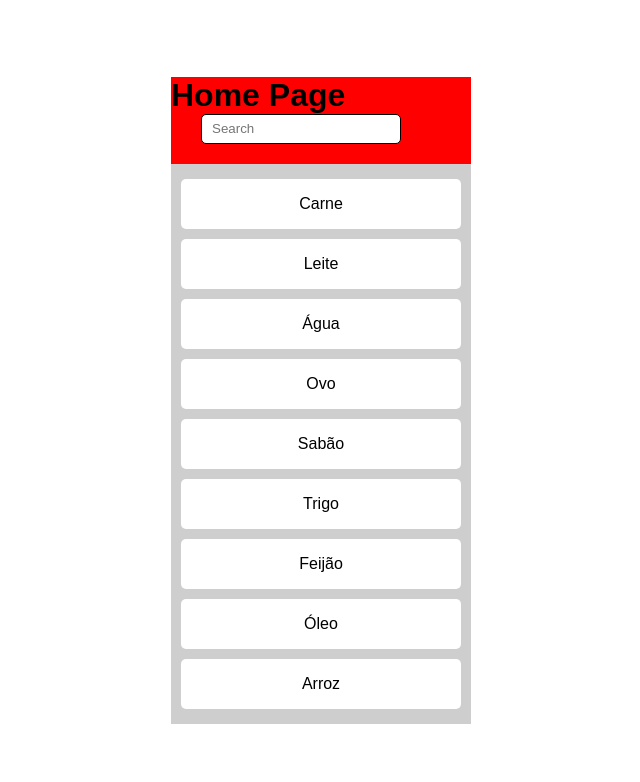
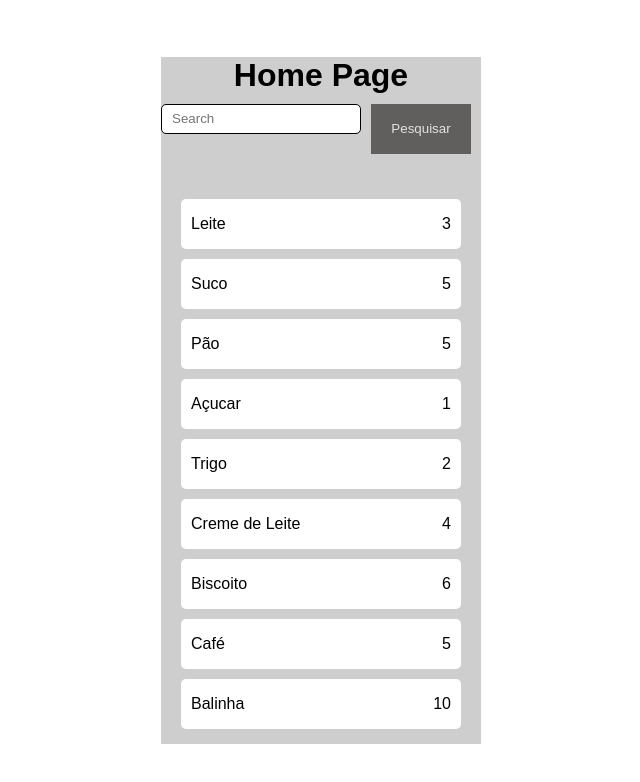
Before and after one commit to rhaneyko/search-list, a React (Create React App) app: page / in a window 1280 px wide. Shown: the top 782 px of the page, without its empty margins (319-959 px from the left). Built offline with nearby package versions, Linux system fonts and the light colour scheme.

Commit message:
React App

```diff
--- a/src/pages/HomePage/index.tsx
+++ b/src/pages/HomePage/index.tsx
@@ -1,5 +1,5 @@
 
-import React, { FormEvent, useState } from 'react'
+import React, { useState } from 'react'
 
 import {
     Container,
@@ -7,25 +7,72 @@ import {
     Title,
     CreateItemList,
     Inputs,
-    InputAddItem,
-    CreateItem,
     InputSearch,
-    AddButton,
+    SearchButton,
     ContainerList,
     ContainerListItem,
     ContainerListItemTitle,
+    ContainerListItemQuantity,
 } from './styles'
 
-import {AiOutlinePlusCircle, AiOutlineSearch } from 'react-icons/ai'
-import { isTemplateSpan } from 'typescript';
+const HomePage: React.FC = () => {
+    const listItems = [
+        {
+            itemName: 'Leite',
+            itemQuantity: '3',
+        },
+        {
+            itemName: 'Suco',
+            itemQuantity: '5',
+        },
+        {
+            itemName: 'Pão',
+            itemQuantity: '5',
+        },
+        {
+            itemName: 'Açucar',
+            itemQuantity: '1',
+        },
+        {
+            itemName: 'Trigo',
+            itemQuantity: '2',
+        },
+        {
+            itemName: 'Creme de Leite',
+            itemQuantity: '4',
+        },
+        {
+            itemName: 'Biscoito',
+            itemQuantity: '6',
+        },
+        {
+            itemName: 'Café',
+            itemQuantity: '5',
+        },
+        {
+            itemName: 'Balinha',
+            itemQuantity: '10',
+        }
+    ]
 
-interface ItemProps {
-    id: number;
-    title: string;
-}
+  const [ itemList, setItemList ] = useState<{
+    itemName: string,
+    itemQuantity: string,
 
-const HomePage = () => {
-    const listItems = [ 'Carne', 'Leite', 'Água', 'Ovo', 'Sabão', 'Trigo', 'Feijão', 'Óleo', 'Arroz' ]
+  }[] | undefined>(listItems)
+  const [ text, setText ] = useState<string>('')
+
+  const searchOnClick = () => {
+    const findItems = listItems && listItems?.length > 0 ?
+    listItems?.filter((u) => u?.itemName === text)
+    : undefined
+
+    console.log(findItems)
+
+    setItemList(findItems)
+  }
+
+
   return (
     <Container>
         <ContainerSearch>
@@ -34,23 +81,31 @@ const HomePage = () => {
         >
           <Inputs>
             <InputSearch
-                type="text"
-                placeholder="Search"
+                type='text'
+                placeholder='Search'
+                value={text}
+                onChange={(e) => {
+                  setText(e.target.value)
+                  setItemList(listItems)
+                }}
+            />
+            <SearchButton
+            disabled={text === ''}
+            onClick={searchOnClick}>Pesquisar</SearchButton>
 
-            />
           </Inputs>
-
-
         </CreateItemList>
         <ContainerList>
-            {listItems.map(item => (
-                <ContainerListItem key={item}>
-                    <ContainerListItemTitle>{item}</ContainerListItemTitle>
-                </ContainerListItem>
-            ))}
+          {itemList && itemList?.length === 0 && <p>Nenhum item encontrado</p>}
+          {itemList && itemList?.length > 0 && listItems?.map((itemName) => (
+            <ContainerListItem>
+              <ContainerListItemTitle>{itemName?.itemName}</ContainerListItemTitle>
+              <ContainerListItemQuantity>{itemName?.itemQuantity}</ContainerListItemQuantity>
+
+            </ContainerListItem>
+          ))}
 
         </ContainerList>
-
         </ContainerSearch>
     </Container>
   )
--- a/src/pages/HomePage/styles.ts
+++ b/src/pages/HomePage/styles.ts
@@ -16,10 +16,9 @@ export const Container = styled.div`
 export const ContainerSearch = styled.div`
     display: flex;
     flex-direction: column;
+    align-items: center;
 
-    background-color: red;
-
-
+    background-color: #CECECE;
 `;
 
 export const Title = styled.h1``;
@@ -28,9 +27,9 @@ export const CreateItemList = styled.form``;
 
 export const Inputs = styled.div`
     display: flex;
-    flex-direction: column;
+    flex-direction: row;
 
-    margin-left: 30px;
+
 `;
 
 export const InputAddItem = styled.input`
@@ -57,12 +56,14 @@ export const InputSearch = styled.input`
 
     padding-left: 10px;
 
+    margin-top: 10px;
+
     border: 1px solid #000;
     border-radius: 5px;
 
 `;
-export const AddButton = styled.button`
-    width: 60px;
+export const SearchButton = styled.button`
+    width: 100px;
     height: 50px;
 
     margin: 10px;
@@ -91,15 +92,21 @@ export const ContainerList = styled.div`
 export const ContainerListItem = styled.div`
     display: flex;
     align-items: center;
-    justify-content: center;
+    justify-content: space-between;
+    flex-direction: row;
+
+
 
     width: 280px;
     height: 50px;
 
     margin: 5px;
+    padding: 10px;
 
     border-radius: 5px;
 
     background-color: #FFF;
 `;
 export const ContainerListItemTitle = styled.p``;
+
+export const ContainerListItemQuantity = styled.p``;
```
